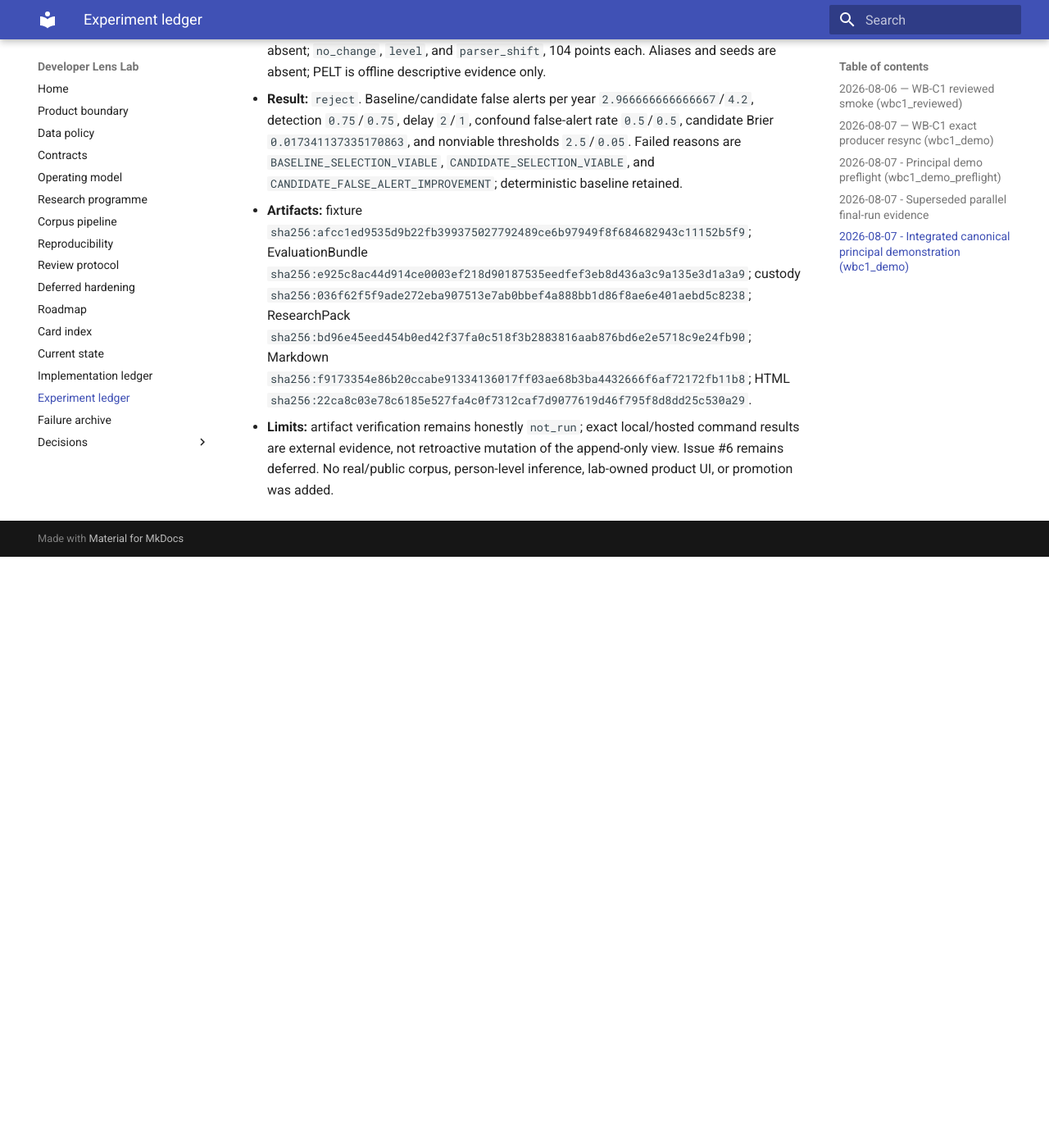
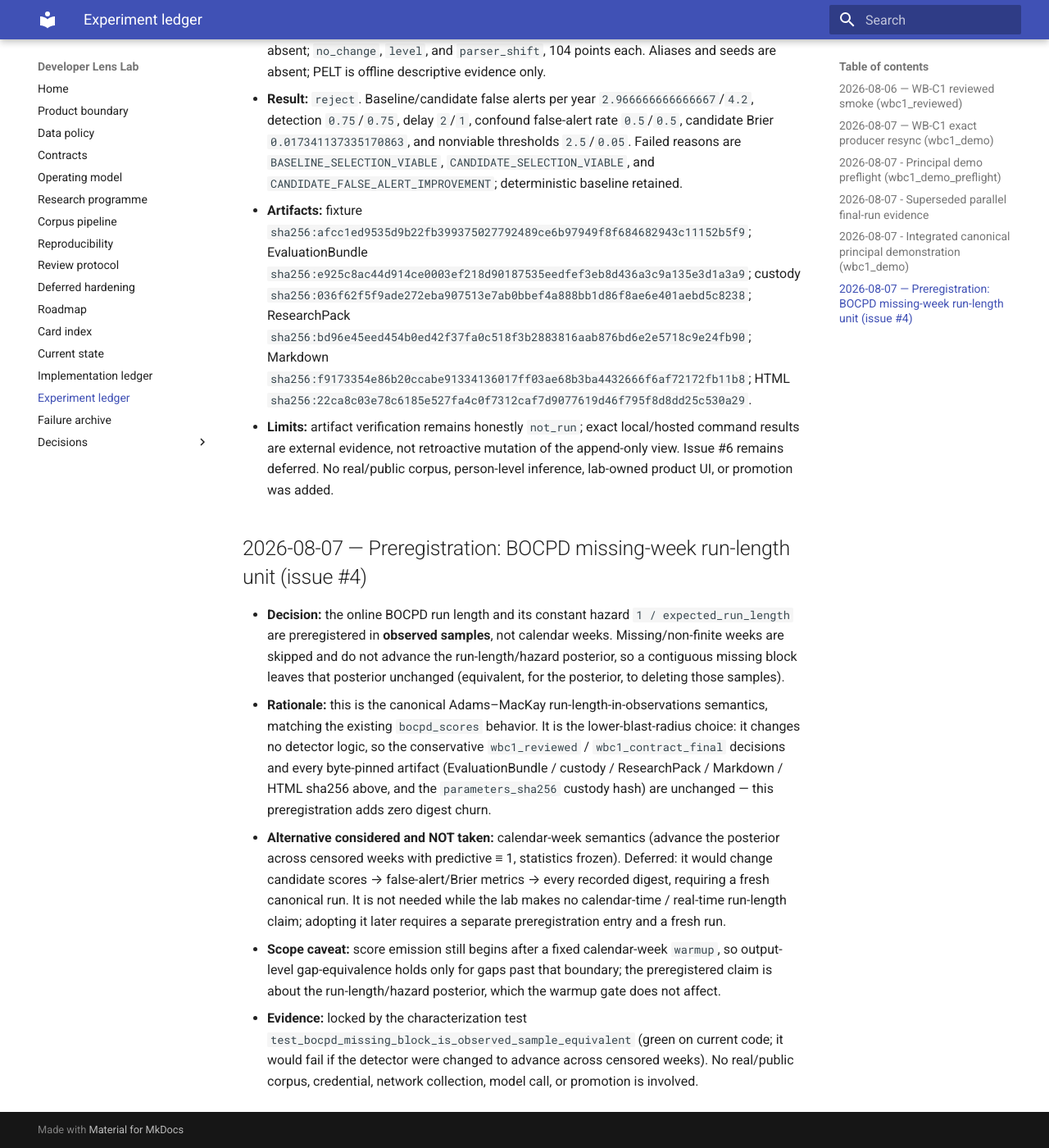
Before and after one commit to Chris0Jeky/developer-lens-lab, an MkDocs documentation site: the page built from docs/EXPERIMENT_LEDGER.md, in a window 1280 px wide and 1400 px high, scrolled down 3519 px. Shown: the whole window at 82% size. Built offline with MkDocs 1.6.1 and Material for MkDocs 9.7.7, drawn with Linux system fonts in a browser that asks for light colours; before the commit the page ends 4198 px from its top, so only the background shows below that.

Commit message:
ledger: record the #4 BOCPD observed-sample preregistration (experiment + implementation)

```diff
--- a/docs/EXPERIMENT_LEDGER.md
+++ b/docs/EXPERIMENT_LEDGER.md
@@ -131,3 +131,27 @@ policy, holdout custody event, exact command, lock hash, result, decision, and r
   are external evidence, not retroactive mutation of the append-only view. Issue #6 remains
   deferred. No real/public corpus, person-level inference, lab-owned product UI, or promotion was
   added.
+
+## 2026-08-07 — Preregistration: BOCPD missing-week run-length unit (issue #4)
+
+- **Decision:** the online BOCPD run length and its constant hazard `1 / expected_run_length` are
+  preregistered in **observed samples**, not calendar weeks. Missing/non-finite weeks are skipped and
+  do not advance the run-length/hazard posterior, so a contiguous missing block leaves that posterior
+  unchanged (equivalent, for the posterior, to deleting those samples).
+- **Rationale:** this is the canonical Adams–MacKay run-length-in-observations semantics, matching the
+  existing `bocpd_scores` behavior. It is the lower-blast-radius choice: it changes no detector logic,
+  so the conservative `wbc1_reviewed` / `wbc1_contract_final` decisions and every byte-pinned artifact
+  (EvaluationBundle / custody / ResearchPack / Markdown / HTML sha256 above, and the
+  `parameters_sha256` custody hash) are unchanged — this preregistration adds zero digest churn.
+- **Alternative considered and NOT taken:** calendar-week semantics (advance the posterior across
+  censored weeks with predictive ≡ 1, statistics frozen). Deferred: it would change candidate scores
+  → false-alert/Brier metrics → every recorded digest, requiring a fresh canonical run. It is not
+  needed while the lab makes no calendar-time / real-time run-length claim; adopting it later requires
+  a separate preregistration entry and a fresh run.
+- **Scope caveat:** score emission still begins after a fixed calendar-week `warmup`, so output-level
+  gap-equivalence holds only for gaps past that boundary; the preregistered claim is about the
+  run-length/hazard posterior, which the warmup gate does not affect.
+- **Evidence:** locked by the characterization test
+  `test_bocpd_missing_block_is_observed_sample_equivalent` (green on current code; it would fail if the
+  detector were changed to advance across censored weeks). No real/public corpus, credential, network
+  collection, model call, or promotion is involved.
--- a/docs/IMPLEMENTATION_LEDGER.md
+++ b/docs/IMPLEMENTATION_LEDGER.md
@@ -386,3 +386,27 @@ Append milestone evidence. Live GitHub facts are snapshots and must be refreshed
   symlink skips; 21 context tests), `verify_repository(.)` OK, strict MkDocs, hygiene, doctor. Repo-wide
   pyright NOT run locally (pre-existing `typer.testing` import errors); hosted `Prove the lab` covers the
   full gate at the reviewed/merged heads. No research, corpus, model, or gate activation is authorized.
+
+## 2026-08-07 — BOCPD missing-week semantics preregistered (#4)
+
+- Branch `claude/bocpd-semantics-4` closes #4 by making the BOCPD missing-week run-length semantics
+  explicit. Coordinator methodology decision: **Option A — observed-sample semantics** (see the
+  `docs/EXPERIMENT_LEDGER.md` preregistration entry of the same date). No detector behavior change.
+- `src/developer_lens_lab/wbc1/methods.py`: comments only — on `BocpdParameters.expected_run_length`
+  (denominated in observed samples; canonical Adams–MacKay run-length-in-observations) and at the
+  `bocpd_scores` skip site (a censored week is a deliberate no-op on the posterior). No logic, default,
+  signature, or field-name change; `parameters_sha256` custody surface untouched.
+- `docs/RESEARCH_PROGRAMME.md`: preregisters the observed-sample unit, scoped precisely to the
+  run-length/hazard posterior (score emission still begins after a fixed calendar-week `warmup`).
+- `tests/test_wbc1_methods.py`: adds `test_bocpd_missing_block_is_observed_sample_equivalent`, a
+  characterization lock — a contiguous missing block yields bit-identical post-gap scores to the
+  gap-deleted series; it would fail if the detector were changed to advance across censored weeks.
+- Review: one fresh-context adversarial pass (no blocking; confirmed the test is a genuine bit-identical
+  lock and methods.py is comments-only). Its LOW nit — scope the "equivalent to deleting samples" claim
+  to the posterior given the calendar-indexed warmup gate — was applied to the preregistration wording.
+- Verified locally against the worktree source via `.venv` (PYTHONPATH pinned; no uv on host): ruff
+  format/check, full pytest (70 passed / 3 pre-existing symlink skips; the +1 is the new lock),
+  downstream `test_wbc1_evaluation`/`test_wbc1_runner`/`test_method_trial_export` green UNCHANGED
+  (proving zero byte/behavior change). Repo-wide pyright NOT run locally (pre-existing `typer.testing`
+  import errors); hosted `Prove the lab` covers the full gate. No research, corpus, model, or gate
+  activation is authorized by this evidence.
```
